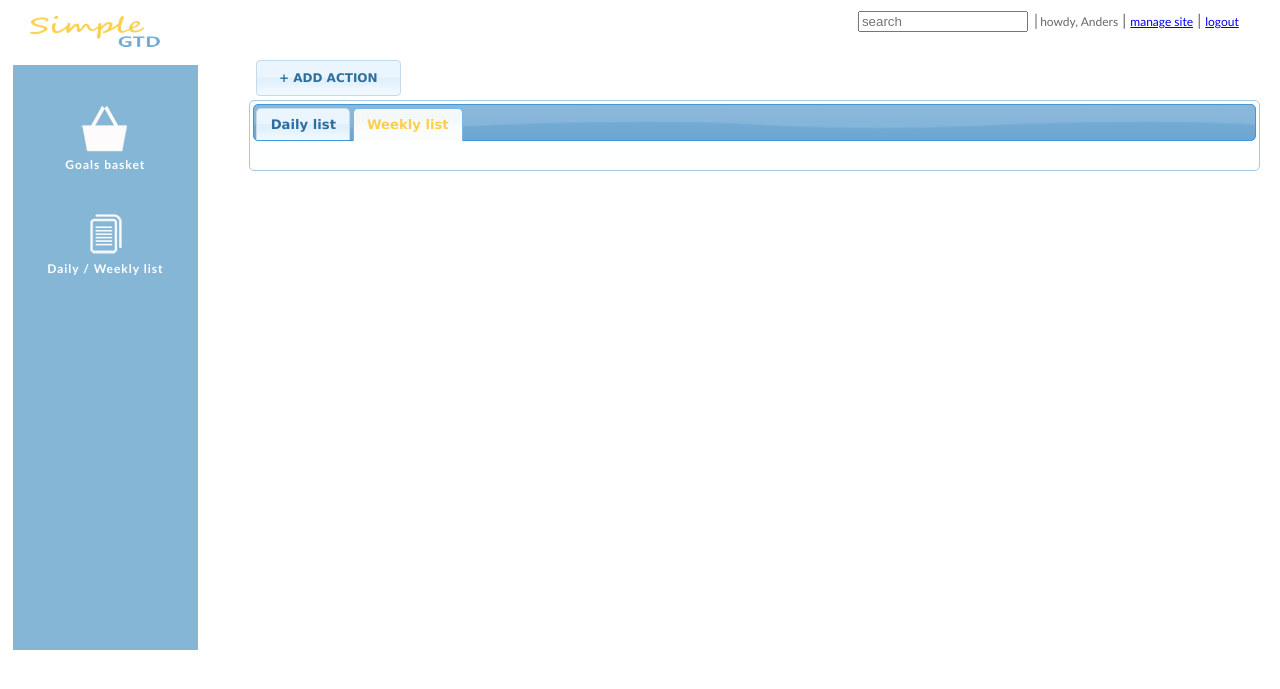
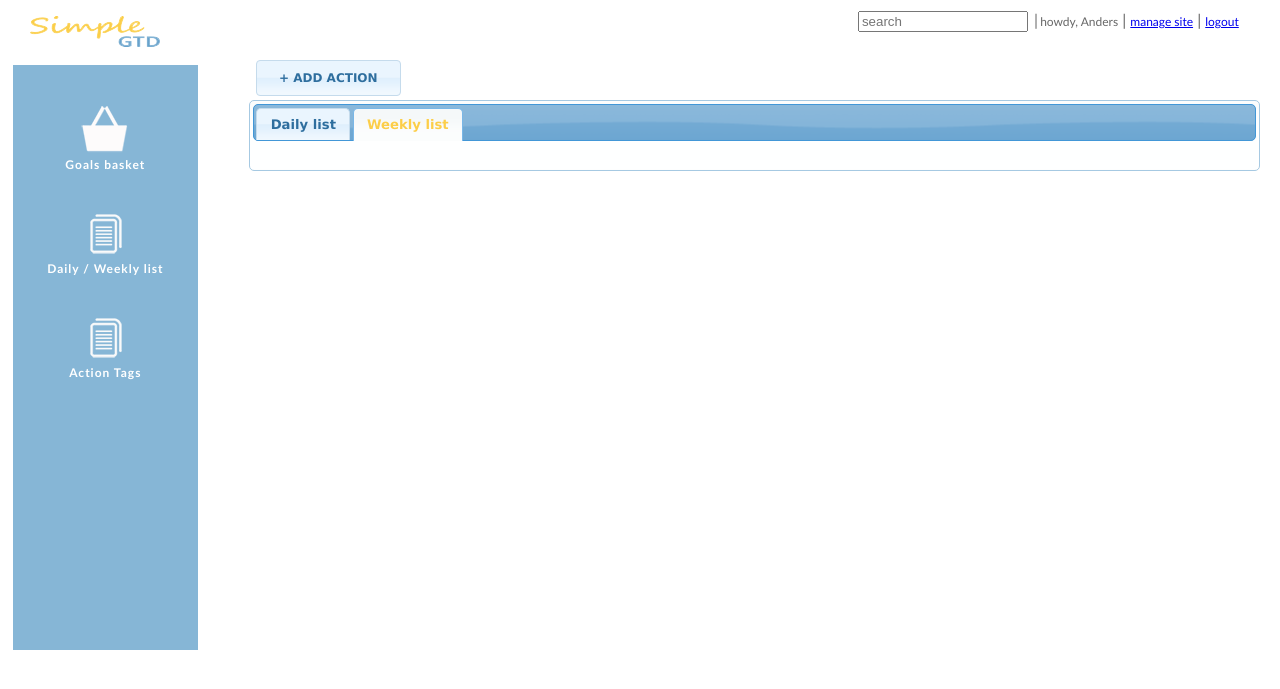
Before and after one commit to ariannaguo/SimpleGTD, a Django app: page / in a window 1280 px wide. Shown: the top 689 px of the page. Run offline with Django 3.2, Linux system fonts and the light colour scheme; a user stored in the database is signed in; data comes from the database, SQL or seed files in the repository; both versions use the stored data as it was after the commit; parts of the project's set-up code (start-up, migrations or seed data) failed here and were passed over; some libraries are stand-ins or nearby versions.

Commit message:
Add tags for action.

```diff
--- a/source/simgtd/models.py
+++ b/source/simgtd/models.py
@@ -2,6 +2,7 @@ import datetime
 
 from django.db import models
 from django.contrib.auth.models import User, Group
+from taggit.managers import TaggableManager
 
 
 class Constants(object):
@@ -73,7 +74,13 @@ class Action(models.Model):
 
     goal = models.ForeignKey(Goal, null=True, blank=True)
 
-    # comments = models.ManyToManyField(ActionComment)
+    tags = TaggableManager()
+
+    def tag_list(self):
+        ts = []
+        for tag in self.tags.get_query_set():
+            ts.append(tag.name)
+        return ts
 
     def __unicode__(self):
         return self.subject
--- a/source/simgtd/settings.py
+++ b/source/simgtd/settings.py
@@ -38,6 +38,7 @@ INSTALLED_APPS = (
     'django.contrib.staticfiles',
     'polls',
     'simgtd',
+    'taggit',
 )
 
 MIDDLEWARE_CLASSES = (
--- a/source/simgtd/urls.py
+++ b/source/simgtd/urls.py
@@ -41,6 +41,8 @@ urlpatterns = patterns('',
     url(r'^action/list/', views.action_list),
     url(r'^action/update/', views.action_update),
     url(r'^action/(?P<aid>\d+)/$', views.action_get),
+    url(r'^action/tags/$', views.action_tags),
+    url(r'^action/tag/(?P<tag>[^/]+)/$', views.actions_of_tag),
     url(r'^action/(?P<aid>\d+)/comments/$', views.action_comments),
     url(r'^action/(?P<aid>\d+)/new_comment$', views.add_action_comment),
     url(r'^action/status/(?P<aid>\d+)', views.action_status),
--- a/source/simgtd/views.py
+++ b/source/simgtd/views.py
@@ -5,11 +5,14 @@ import logging
 from django.contrib.auth.decorators import login_required
 from django.core import serializers
 from django.core.mail import send_mail
+from django.core.serializers.json import DjangoJSONEncoder
+from django.forms import model_to_dict
 from django.http import HttpResponseRedirect, HttpResponse
 from django.shortcuts import render_to_response, get_object_or_404
 from django.template.context import RequestContext
 from django.utils import timezone
 from django.views.decorators.http import require_http_methods
+from taggit.models import Tag
 
 from simgtd import settings, gtd_settings
 from simgtd.models import Goal, Action, Constants, ActionComment, GoalComment
@@ -176,6 +179,7 @@ def action_update(request):
     hours = request.POST['hours']
     minutes = request.POST['minutes']
     due_date = request.POST['due_date']
+    tags = request.POST['tags']
 
     if aid and subject:
         try:
@@ -201,6 +205,11 @@ def action_update(request):
 
             if due_date:
                 action.due_date = datetime.strptime(due_date, '%m/%d/%Y')
+
+            action.tags.clear()
+            for tag in tags.split(','):
+                action.tags.add(tag.strip())
+
 
             check_week = int(request.POST['check_week'])
             action.week_offset = check_week
@@ -236,12 +245,30 @@ def action_update(request):
 def action_get(request, aid):
     action = user_actions(request).get(id=int(aid))
 
+    res = {}
     if action:
-        resp_data = serializers.serialize('json', [action])
+        # serializers are only used for django models.
+        #resp_data = serializers.serialize('json', {'action': action, 'tags': ts})
+        res['action'] = model_to_dict(action, exclude='tags')
+        res['tags'] = action.tag_list()
     else:
-        resp_data = {"aid": 0, 'result': 'ERROR', 'message': 'Action not found'}
+        res = {"aid": 0, 'result': 'ERROR', 'message': 'Action not found'}
 
-    return HttpResponse(resp_data, content_type="application/json")
+    return HttpResponse(json.dumps(res, cls=DjangoJSONEncoder), content_type="application/json")
+
+
+@login_required
+def actions_of_tag(request, tag):
+    actions = user_actions(request).filter(tags__name__in=[tag])
+    return render_to_response('simgtd/actions_of_tag.html',
+                              RequestContext(request, {'tag': tag, 'actions': actions}))
+
+
+@login_required
+def action_tags(request):
+    tags = Tag.objects.filter(action__created_by=request.user)
+    return render_to_response('simgtd/action_tags.html',
+                              RequestContext(request, {'tags': tags}))
 
 
 @login_required
--- a/source/templates/base.html
+++ b/source/templates/base.html
@@ -42,6 +42,10 @@
             <span class="icon_menu"><img src="{{ STATIC_URL }}images/list.png" alt="Daily/Weekly list"></span>
             <span class="icon_menu_subtitle">Daily / Weekly list</span>
         </a>
+        <a href="/action/tags" class="menu">
+            <span class="icon_menu"><img src="{{ STATIC_URL }}images/list.png" alt="Action Tags"></span>
+            <span class="icon_menu_subtitle">Action Tags</span>
+        </a>
     </div>
 </div>
 
--- a/source/templates/simgtd/action_list.html
+++ b/source/templates/simgtd/action_list.html
@@ -23,10 +23,11 @@
                     emailRegex = /^[a-zA-Z0-9.!#$%&'*+\/=?^_`{|}~-]+@[a-zA-Z0-9](?:[a-zA-Z0-9-]{0,61}[a-zA-Z0-9])?(?:\.[a-zA-Z0-9](?:[a-zA-Z0-9-]{0,61}[a-zA-Z0-9])?)*$/,
                     dateRegex = /^\d{1,2}\/\d{1,2}\/\d{4}$/,
                     action_id = $("#action_id"),
-                    subject = $("#comment"),
+                    subject = $("#action"),
                     hours = $("#hours"),
                     minutes = $("#minutes"),
                     due_date = $("#due_date"),
+                    tags = $("#tags"),
                     allFields = $([]).add(subject).add(hours).add(minutes).add(due_date),
                     tips = $(".validateTips");
 
@@ -134,14 +135,15 @@
 
                 $.get('/action/' + aid, function(data) {
                     if(data) {
-                        var action = data[0].fields;
-
+                        var action = data.action;
                         subject.val(action.subject);
                         hours.val(action.hours);
                         minutes.val(action.minutes);
 
                         due = new Date(Date.parse(action.due_date));
                         due_date.val((due.getMonth() + 1) + "/" + due.getDate() + "/" + due.getFullYear());
+
+                        tags.val(data.tags.join(", "));
 
                         var week = action.week_offset;
                         if(week !== null) {
@@ -275,7 +277,10 @@
                     <label class="field_label" for="due_date">Due Date</label>
                     <input type="text" id="due_date" name="due_date" class="field_label_input">
                 </div>
-
+                <div class="field">
+                    <label class="field_label" for="tags">Tags</label>
+                    <input type="text" id="tags" name="tags" class="field_label_input">
+                </div>
                 <div>
                     <div class="field check" id="week">
                         <label for="check_week" class="check">
```
Also changed, not shown: source/templates/simgtd/action_tags.html (added, +21 -0 lines), source/templates/simgtd/actions_of_tag.html (added, +21 -0 lines), source/templates/simgtd/add_action.html (deleted, +0 -91 lines), source/gtd.db, source/simgtd/migrations/0011_goalcomment.py (added), source/simgtd/migrations/0012_action_tags.py (added).
